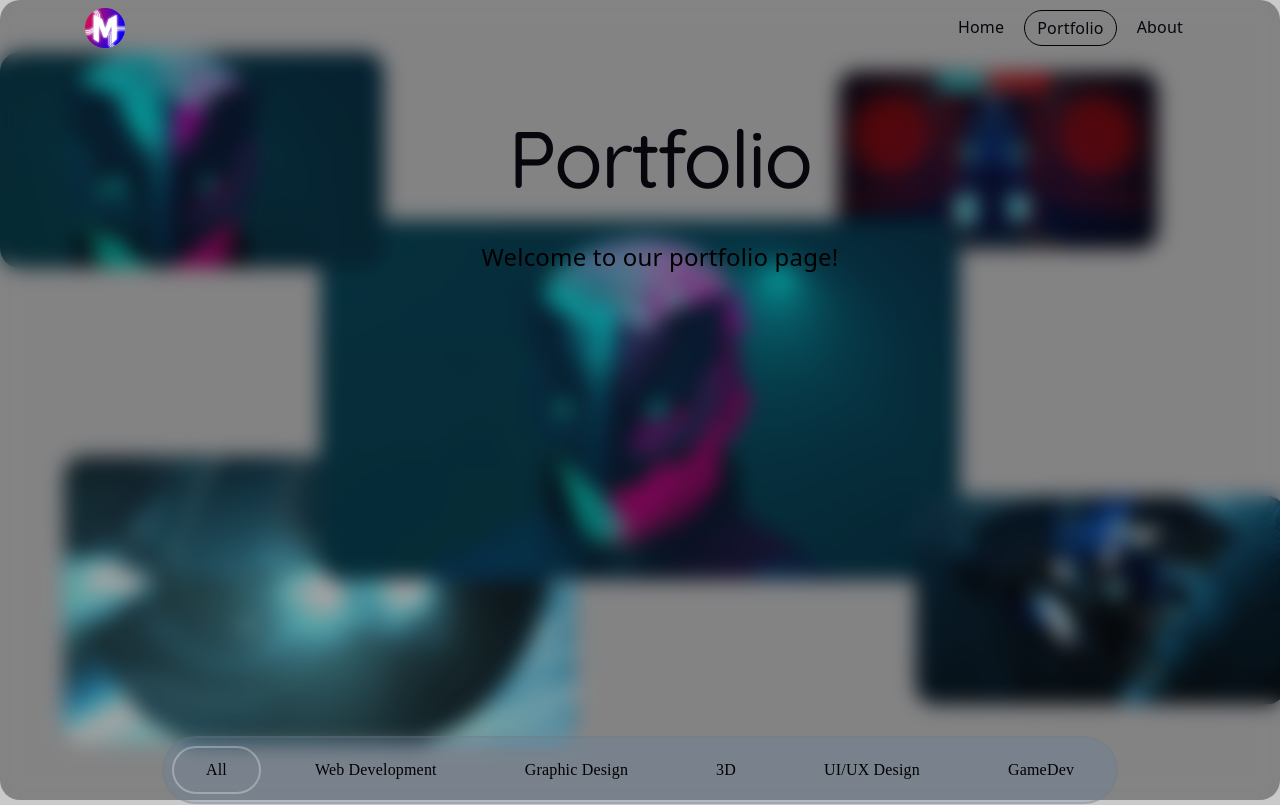
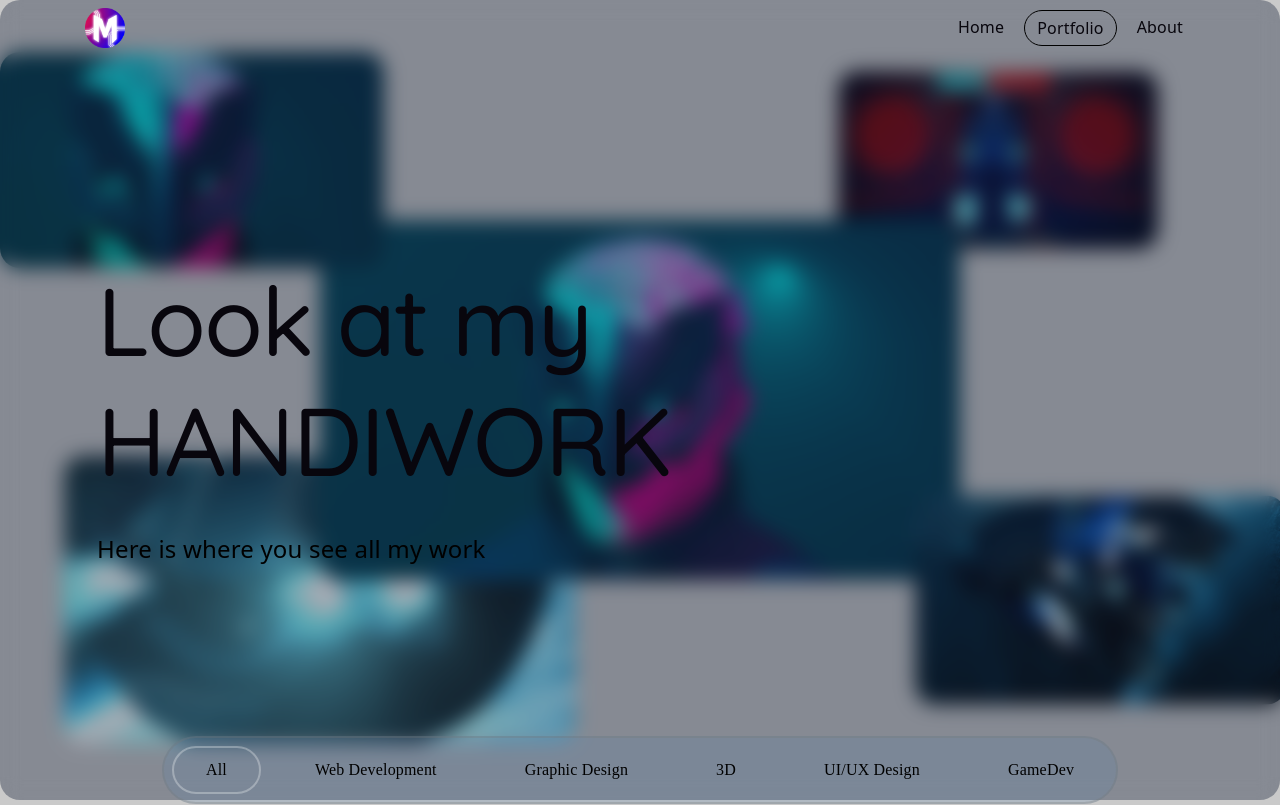
Before and after one commit to MoDev21/mosaic_portfolio, a React (Vite) app: page / in a window 1280 px wide. Shown: the top 805 px of the page. Built offline with nearby package versions, Linux system fonts and the light colour scheme.

Commit message:
working on the portfolio_page_v2.6.1: Changed the look of the title of the header

```diff
--- a/src/components/atoms/BlurBackground.css
+++ b/src/components/atoms/BlurBackground.css
@@ -12,7 +12,7 @@
 
 .portfolio {
     position: absolute;
-    background-color: #11121461;
+    background-color: #18233b61;
     backdrop-filter: blur(10px);
     top: 50%;
     left: 50%;
--- a/src/components/pages/Portfolio.css
+++ b/src/components/pages/Portfolio.css
@@ -1,3 +1,18 @@
+header{
+    padding: 20px;
+    text-align: start;
+    width: 100%;
+    height: 80dvh;
+    display: flex;
+    flex-direction: column;
+    justify-content: center;
+    align-items: flex-start;
+    h1{
+        text-align: start;
+    }
+}
+
+
 
 .portfolio_content {
     display: flex;
--- a/src/components/pages/Portfolio.jsx
+++ b/src/components/pages/Portfolio.jsx
@@ -148,8 +148,9 @@ export default function Portfolio({ activate_page }) {
       <div className='portfolio_container'>
         <Navbar activate_page={activate_page} active_page_name="Portfolio" />
         <header>
-          <h1>Portfolio</h1>
-          <p>Welcome to our portfolio page!</p>
+          <h1>Look at my <br/>
+          HANDIWORK </h1>
+          <p>Here is where you see all my work</p>
         </header>
         <div className="portfolio_content">
           <FilterBar filterButtons={filterButtons} selectedCategory={selectedCategory} onFilterChange={handleFilterChange} />
--- a/src/index.css
+++ b/src/index.css
@@ -91,7 +91,7 @@ p {
 }
 
 h1 {
-  font-size: 5rem;
+  font-size: 6rem;
   letter-spacing: -1.68px;
   margin: 32px 0;
   @media (max-width: 1024px) {
```
